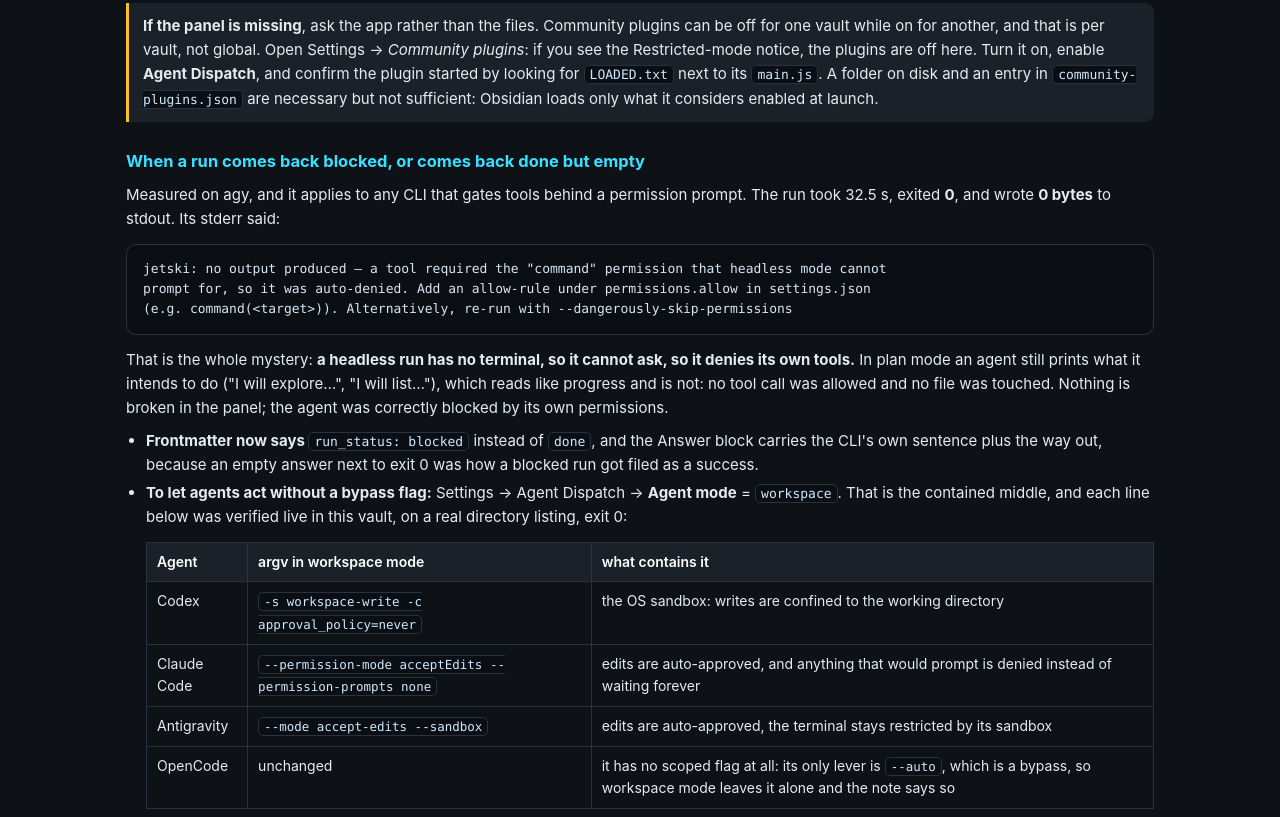
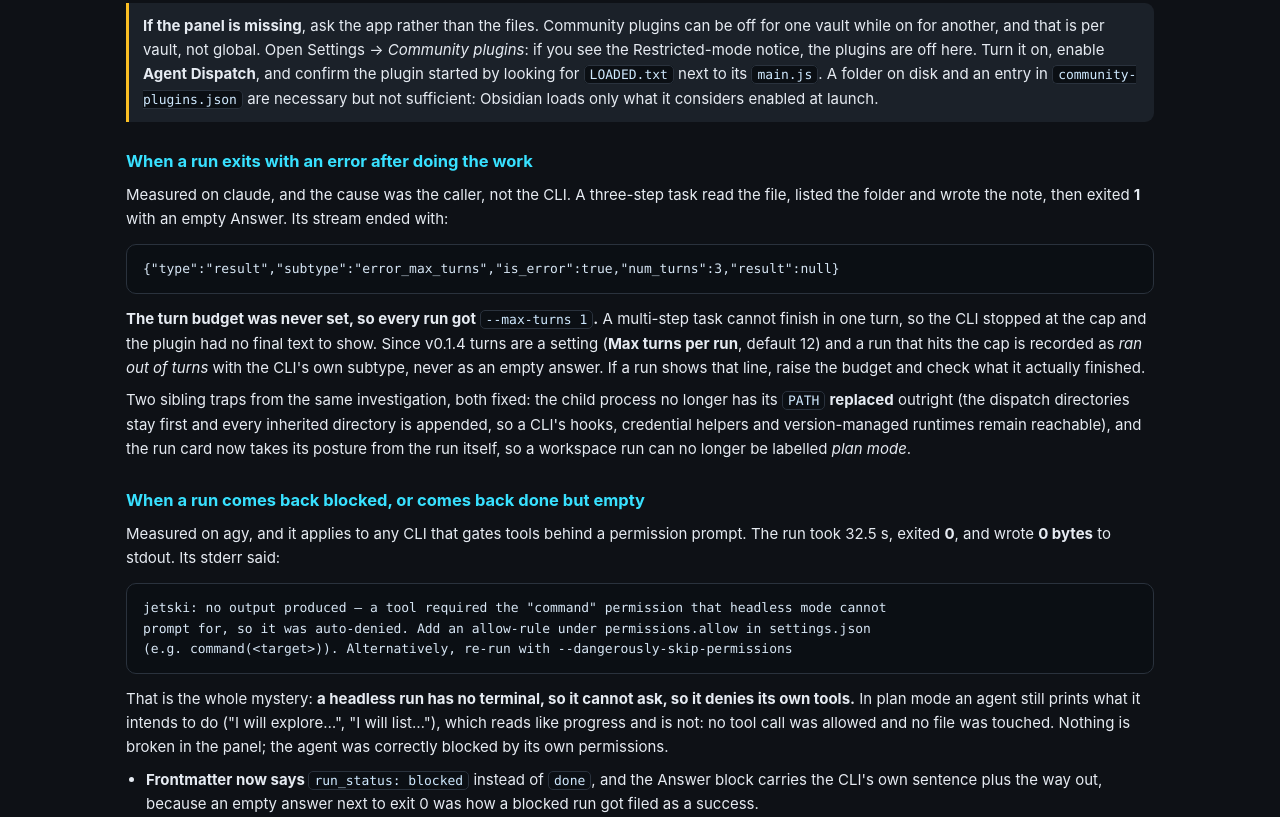
Before and after one commit to Arigatouz/vault-forge, a website: page docs/vault-guide.html in a window 1280 px wide. Shown: the part 10742-11559 px from the top of the page. Drawn offline with Linux system fonts and the light colour scheme.

Commit message:
docs(guide): an error exit after the work is done is a budget, not a failure
Records the measured error_max_turns shape, why a one-turn default produced it, and the two sibling
traps: a replaced PATH that hides a CLI's own helpers, and a run card that showed a static posture.

```diff
--- a/docs/vault-guide.html
+++ b/docs/vault-guide.html
@@ -515,6 +515,20 @@
 <code>community-plugins.json</code> are necessary but not sufficient: Obsidian loads only what it considers
 enabled at launch.</div>
 
+<h3 id="runs">When a run exits with an error after doing the work</h3>
+<p>Measured on claude, and the cause was the caller, not the CLI. A three-step task read the file, listed the
+folder and wrote the note, then exited <b>1</b> with an empty Answer. Its stream ended with:</p>
+<pre>{"type":"result","subtype":"error_max_turns","is_error":true,"num_turns":3,"result":null}</pre>
+<p><b>The turn budget was never set, so every run got <code>--max-turns 1</code>.</b> A multi-step task cannot
+finish in one turn, so the CLI stopped at the cap and the plugin had no final text to show. Since v0.1.4
+turns are a setting (<b>Max turns per run</b>, default 12) and a run that hits the cap is recorded as
+<i>ran out of turns</i> with the CLI's own subtype, never as an empty answer. If a run shows that line, raise
+the budget and check what it actually finished.</p>
+<p>Two sibling traps from the same investigation, both fixed: the child process no longer has its
+<code>PATH</code> <b>replaced</b> outright (the dispatch directories stay first and every inherited directory is
+appended, so a CLI's hooks, credential helpers and version-managed runtimes remain reachable), and the run card
+now takes its posture from the run itself, so a workspace run can no longer be labelled <i>plan mode</i>.</p>
+
 <h3 id="blocked">When a run comes back blocked, or comes back done but empty</h3>
 <p>Measured on agy, and it applies to any CLI that gates tools behind a permission prompt. The run took
 32.5 s, exited <b>0</b>, and wrote <b>0 bytes</b> to stdout. Its stderr said:</p>
@@ -605,6 +619,9 @@
 <tr><td>An agent answers with intentions ("I will…") and changes nothing</td><td>It runs in plan mode, or
 it cannot prompt for a tool permission and auto-denied</td><td>Agent mode → <code>accept-edits</code>, and
 an allow-rule for that CLI when it still refuses. Check its stderr, not its tone</td></tr>
+<tr><td>A run exits with an error, the Answer is empty, and the work was actually done</td><td>The run hit
+its turn limit (<code>error_max_turns</code>) and had no final message to return</td><td>Update to v0.1.4+: the
+note now reads <i>ran out of turns</i>. Raise <b>Max turns per run</b>, then verify what it finished</td></tr>
 <tr><td>A run says <code>refused: bypass flag</code> and never starts</td><td>Its extra args contain a
 bypass flag and Allow bypass flags is off, which is the default</td><td>Use Agent mode =
 <code>workspace</code> instead, or turn the toggle on deliberately</td></tr>
```
